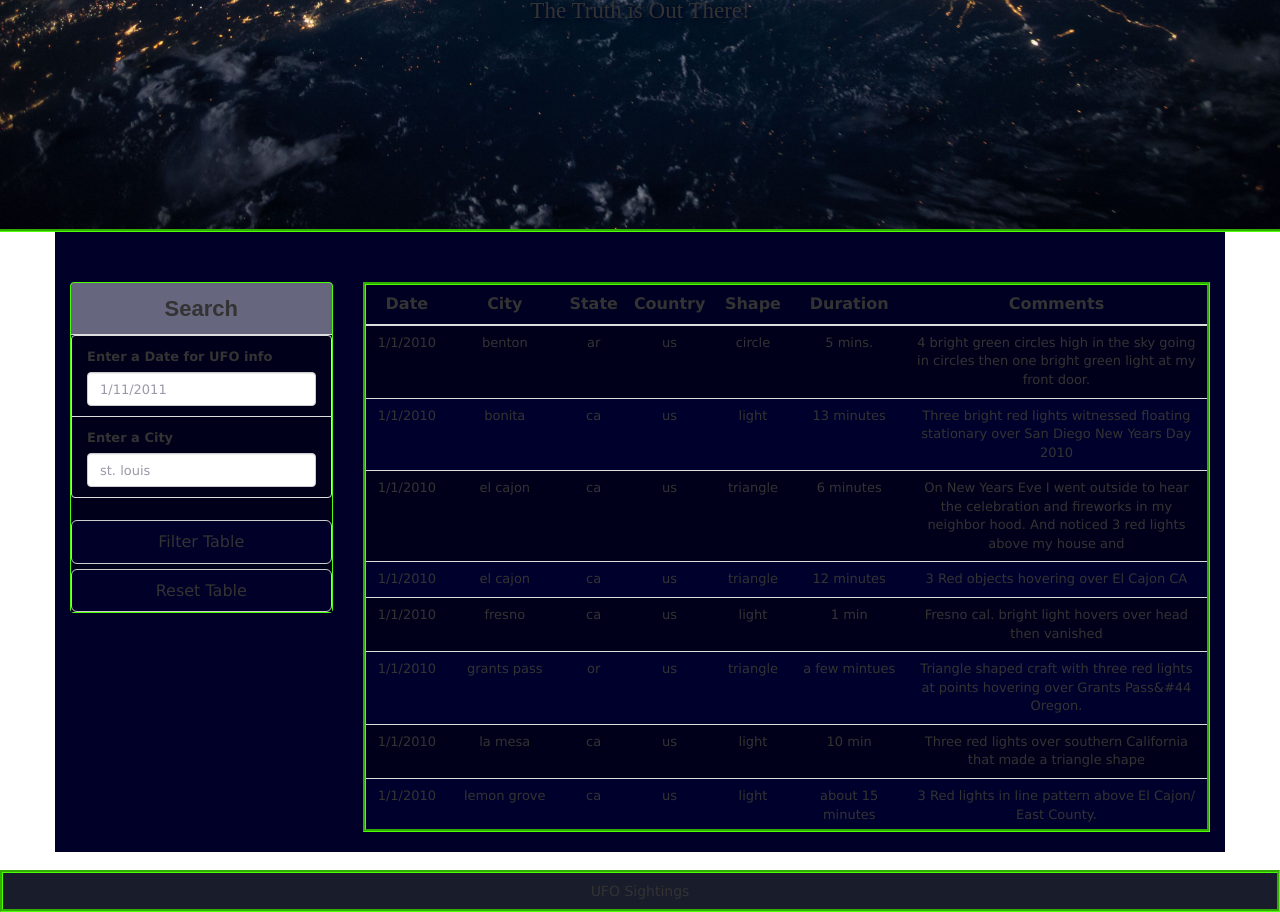
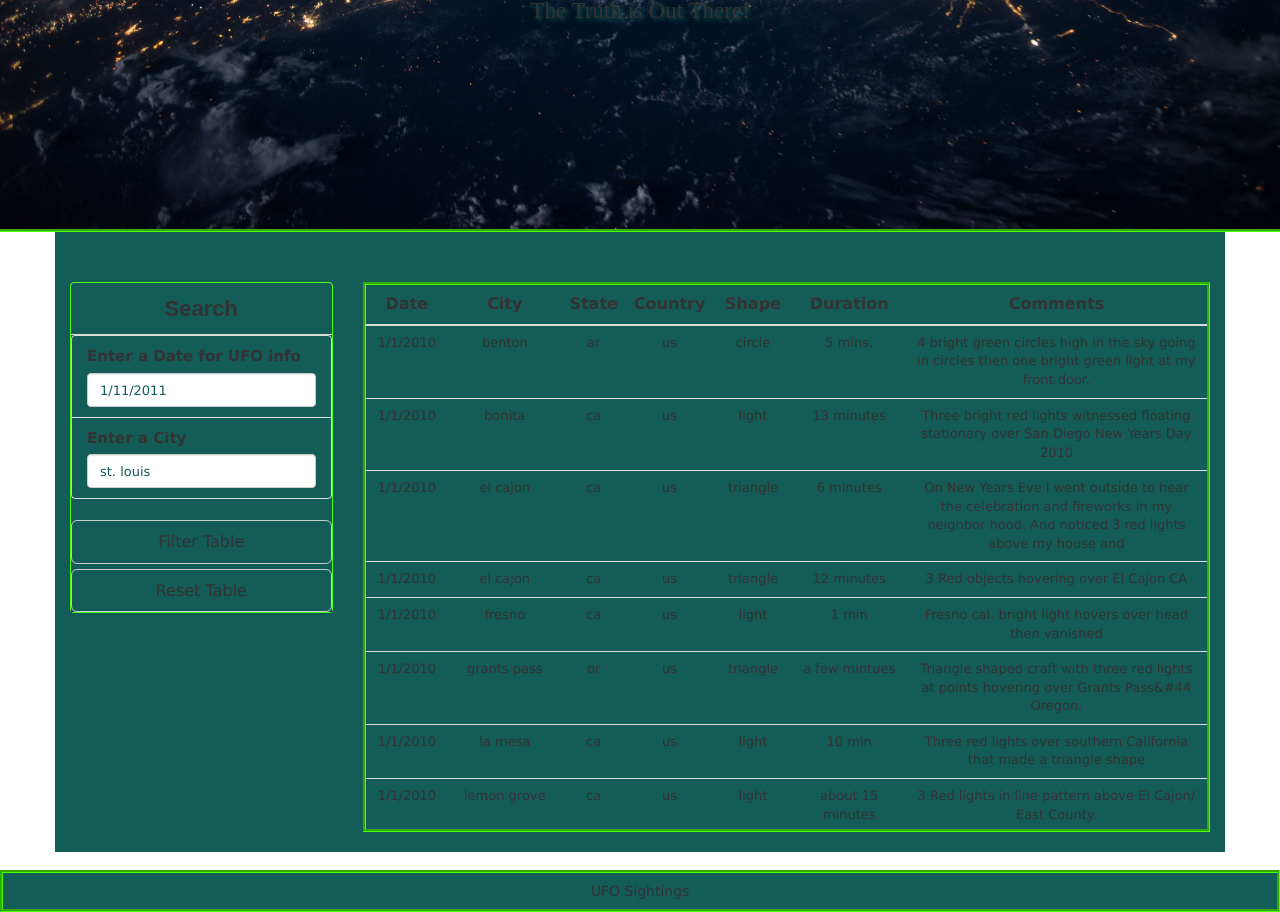
Before and after one commit to Apex8/JavaScript-and-DOM-Manipulation, a plain HTML site: page UFO-finder/index.html in a window 1280 px wide. Shown: the part 330-1242 px from the top of the page. Drawn offline with nearby package versions, Linux system fonts and the light colour scheme.

Commit message:
Update style.css

```diff
--- a/UFO-finder/static/Css/style.css
+++ b/UFO-finder/static/Css/style.css
@@ -48,18 +48,18 @@
     font-size: 53px;
     animation: title 1.5s forwards linear;
     font-family: Space;
-    text-shadow: 2px 2px 5px rgb(0, 0, 34);}
+    text-shadow: 2px 2px 5px rgb(20, 92, 88);}
 
   .hero p {
     font-size: 2.3rem;
     opacity: 0;
     font-family: Space;
-    text-shadow: 2px 2px 4px rgb(0, 0, 34);
+    text-shadow: 2px 2px 4px rgb(20, 92, 88);
     animation: subtitle 1.2s forwards linear;
     animation-delay: 0.8s;}
 
   .container {
-    background-color: rgb(0, 0, 40);
+    background-color: rgb(20, 92, 88);
     background-image: url("../images/stars.jpg");}
 
   .loader {
@@ -71,7 +71,7 @@
   table {
     border-style: groove;
     border-color: rgb(75, 255, 4);
-    background-color: rgb(0, 0, 60, 0.5);
+    background-color: rgb(20, 92, 88);
     background-image: url("../images/stars.jpg");
     background-blend-mode: luminosity;
     overflow-y: scroll;
@@ -83,16 +83,16 @@
     text-align: center;
     font-size: 16px;
     font-weight: 4px;
-    background-color: rgb(0, 0, 35);}
+    background-color: rgb(20, 92, 88);}
 
   #table-area tr {
     text-align: center;
-    background-color: rgb(0, 0, 43, 0.7);
+    background-color: rgb(20, 92, 88);
     font-size: 13px;
     font-weight: 4px;}
 
   tbody > tr:nth-child(2n+1) > td, tbody > tr:nth-child(2n+1) > th {
-    background-color: rgb(0, 0, 27); }
+    background-color: rgb(20, 92, 88); }
 
   #table-area th:first-child,
   #table-area th:nth-child(2),
@@ -104,7 +104,7 @@
     border-color: rgb(75, 255, 4);}
 
   .btn {
-    background-color: rgb(0, 0, 35);}
+    background-color: rgb(20, 92, 88);}
 
   .filters .panel-body {
     padding: 0;}
@@ -114,21 +114,21 @@
     font-weight: 10px;}
 
   #filter-btn:hover {
-    background-color: rgb(0, 0, 90, 0.8) !important;}
+    background-color: rgb(20, 92, 88) !important;}
 
   #reset-btn {
     font-size: 16px;
     font-weight: 10px;}
 
   #reset-btn:hover {
-    background-color: rgb(0, 0, 90, 0.8) !important;}
+    background-color: rgb(20, 92, 88) !important;}
 
   .btn-default {
-    background-color: rgb(0, 0, 40) !important;}
+    background-color: rgb(020, 92, 88) !important;}
 
   label {
     text-align: center;
-    font-size: 13px;
+    font-size: 15px;
     font-weight: 5px;}
 
   .panel-heading {
@@ -136,23 +136,23 @@
     font-size: 22px;
     font-weight: bolder;
     text-align: center;
-    background-color: rgb(0, 0, 43, 0.6) !important;
+    background-color: rgb(20, 92, 88) !important;
     border-color: rgb(75, 255, 4);
     background-image: url("../images/stars.jpg");
     background-blend-mode: luminosity;}
 
   .panel-body{
-    background-color: rgb(0, 0, 27) !important;}
+    background-color: rgb(20, 92, 88) !important;}
 
   #filters{
-    background-color: rgb(0, 0, 27, 0.8) !important;
+    background-color: rgb(20, 92, 88) !important;
     height: 200px;}
 
   .list-group-item {
-    background-color: rgb(0, 0, 27, 0.8) !important;}
+    background-color: rgb(20, 92, 88) !important;}
 
   .form-control::-webkit-input-placeholder {
-    color: rgb(0, 0, 40, 0.4);
+    color: rgb(20, 92, 88);
     font-size: 13px;}
 
   .form-control {
@@ -183,7 +183,7 @@
     padding: 8px;
     border-style: groove;
     border-color: rgb(75, 255, 4);
-    background-color: rgb(0, 5, 20, 0.9);
+    background-color: rgb(20, 92, 88);
   }
 
 
@@ -200,7 +200,7 @@
 
     #table-area tr td:first-child {
       font-size: 1.8em;
-      background: rgb(0, 0, 43, 0.8);
+      background: rgb(20, 92, 88);
     }
 
     #table-area tr td:last-child {
@@ -213,7 +213,7 @@
       height: 1px;
       margin-top: 20px;
       content: " ";
-      background: rgb(0, 0, 43, 0.8);
+      background: rgb(20, 92, 88);
     }
 
     #table-area td {
@@ -233,7 +233,7 @@
     }
 
     .hero h1 {
-      animation: smaller-title 1.2s forwards linear;
+      animation: smaller-title 1.4s forwards linear;
     }
   }
 
```
